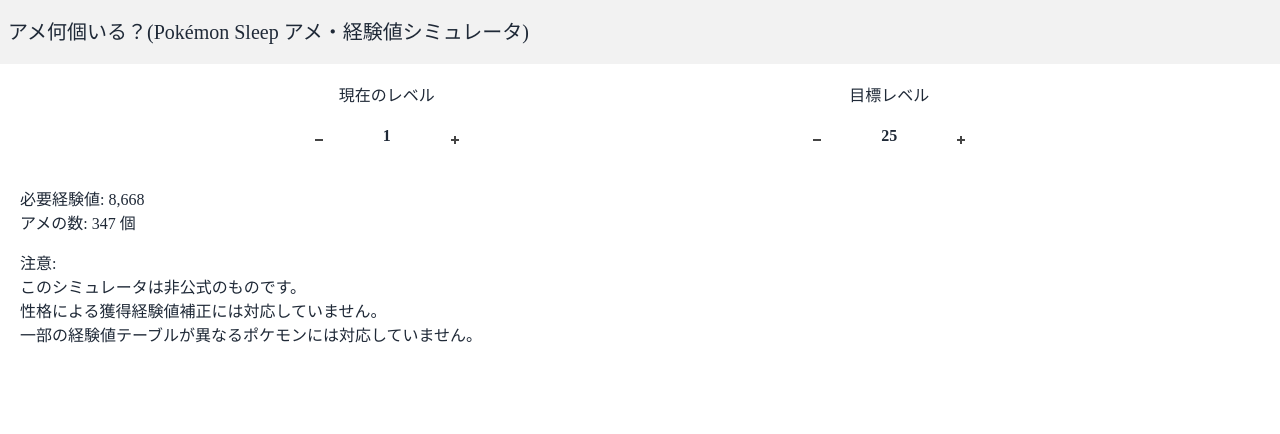
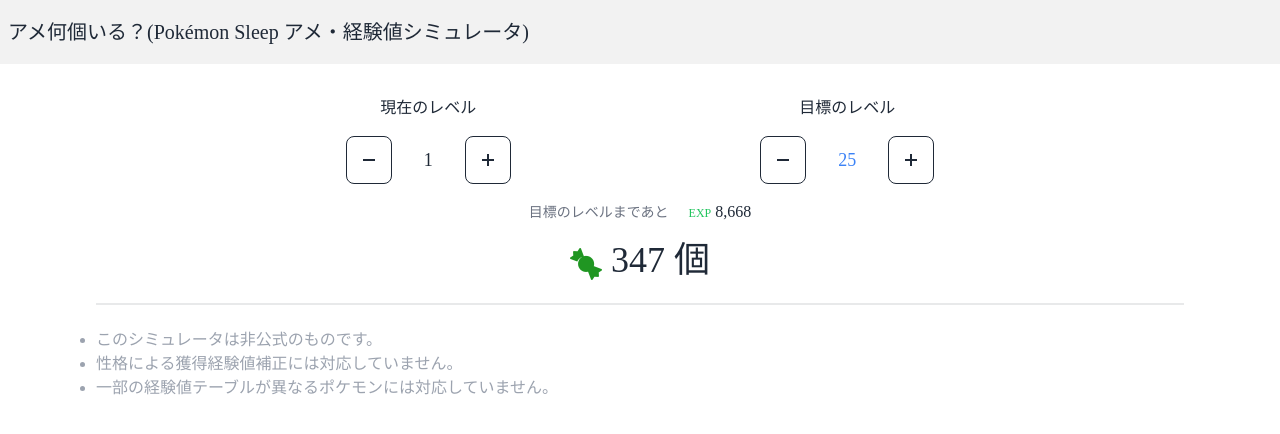
Before and after one commit to Kerusu-1984/pokemon-sleep-calc-required-candy, a SvelteKit app: page / in a window 1280 px wide. Shown: the top 434 px of the page. Built offline with nearby package versions, Linux system fonts and the light colour scheme; a web font is replaced by a local one.

Commit message:
見た目変更

```diff
--- a/src/routes/+layout.svelte
+++ b/src/routes/+layout.svelte
@@ -6,7 +6,7 @@
 	<div class="navbar bg-base-200">
 		<a href="/" class="text-xl"> アメ何個いる？(Pokémon Sleep アメ・経験値シミュレータ)</a>
 	</div>
-	<div class="w-full p-5">
+	<div class="max-w-6xl mx-auto p-4 sm:p-6 md:p-8">
 		<slot />
 	</div>
 </div>
--- a/src/routes/+page.svelte
+++ b/src/routes/+page.svelte
@@ -1,5 +1,6 @@
 <script lang="ts">
 	import { calcRequiredExp, calcRequiredCandy } from '$lib/index';
+	import LevelInput from './LevelInput.svelte';
 	const minLevel = 1;
 	const maxLevel = 30;
 	let currentLevel = 1;
@@ -8,112 +9,26 @@
 	$: requiredCandy = calcRequiredCandy(requiredExp);
 </script>
 
-<div class="input-level">
+<div class="flex justify-evenly">
+	<LevelInput title="現在のレベル" bind:value={currentLevel} />
+	<LevelInput title="目標のレベル" bind:value={targetLevel} />
+</div>
+<div class="text-center">
 	<div>
-		<h2>現在のレベル</h2>
-		<div class="counter">
-			<button
-				on:click={() => {
-					if (currentLevel > minLevel) currentLevel -= 1;
-				}}
-			>
-				<svg aria-hidden="true" viewBox="0 0 1 1">
-					<path d="M0,0.5 L1,0.5" />
-				</svg>
-			</button>
-			<p>{currentLevel}</p>
-			<button
-				on:click={() => {
-					if (currentLevel < maxLevel) currentLevel += 1;
-				}}
-			>
-				<svg aria-hidden="true" viewBox="0 0 1 1">
-					<path d="M0,0.5 L1,0.5 M0.5,0 L0.5,1" />
-				</svg>
-			</button>
-		</div>
+		<span class="text-sm mr-4 text-gray-500">目標のレベルまであと</span>
+		<span class="text-xs text-green-500">EXP</span>
+		{requiredExp.toLocaleString()}
 	</div>
-	<div>
-		<h2>目標レベル</h2>
-		<div class="counter">
-			<button
-				on:click={() => {
-					if (targetLevel > minLevel) targetLevel -= 1;
-				}}
-			>
-				<svg aria-hidden="true" viewBox="0 0 1 1">
-					<path d="M0,0.5 L1,0.5" />
-				</svg>
-			</button>
-			<p>{targetLevel}</p>
-			<button
-				on:click={() => {
-					if (targetLevel < maxLevel) targetLevel += 1;
-				}}
-			>
-				<svg aria-hidden="true" viewBox="0 0 1 1">
-					<path d="M0,0.5 L1,0.5 M0.5,0 L0.5,1" />
-				</svg>
-			</button>
-		</div>
+	<div class="text-4xl mt-4">
+		<img src="/favicon.png" alt="アメ" class="w-8 h-8 inline-block" />
+		{requiredCandy} 個
 	</div>
 </div>
-<div class="calc-result">
-	<div>必要経験値: {requiredExp.toLocaleString()}</div>
-	<div>アメの数: {requiredCandy} 個</div>
-</div>
-<div>
-	<h2>注意:</h2>
-	<ul>
+<div class="divider" />
+<div class="text-gray-400">
+	<ul class="list-disc">
 		<li>このシミュレータは非公式のものです。</li>
 		<li>性格による獲得経験値補正には対応していません。</li>
 		<li>一部の経験値テーブルが異なるポケモンには対応していません。</li>
 	</ul>
 </div>
-
-<style>
-	.input-level {
-		display: flex;
-		justify-content: space-evenly;
-	}
-
-	.input-level h2 {
-		text-align: center;
-	}
-
-	.counter {
-		display: flex;
-		margin: 1rem 0;
-	}
-
-	.counter p {
-		font-weight: bold;
-	}
-
-	.counter button {
-		width: 2em;
-		padding: 0;
-		display: flex;
-		align-items: center;
-		justify-content: center;
-		border: 0;
-		background-color: transparent;
-		touch-action: manipulation;
-		font-size: 4rem;
-	}
-
-	svg {
-		width: 25%;
-		height: 25%;
-	}
-
-	path {
-		vector-effect: non-scaling-stroke;
-		stroke-width: 2px;
-		stroke: #444;
-	}
-
-	.calc-result {
-		padding: 1rem 0;
-	}
-</style>
--- /dev/null
+++ b/src/routes/LevelInput.svelte
@@ -0,0 +1,52 @@
+<script lang="ts">
+	const MAX_LEVEL = 30;
+	const MIN_LEVEL = 1;
+	export let value: number;
+	export let title: string;
+</script>
+
+<div class="max-w-sm">
+	<div class="text-center">{title}</div>
+	<div class="flex my-4 justify-center">
+		<button
+			class="btn btn-outline btn-sm md:btn-md"
+			on:click={() => {
+				if (value > MIN_LEVEL) value -= 1;
+			}}
+		>
+			<svg class="w-3 h-3" aria-hidden="true" viewBox="0 0 1 1" fill="none">
+				<path d="M0,0.5 L1,0.5" />
+			</svg>
+		</button>
+		{#if title === '目標のレベル'}
+			<p class="mx-4 md:mx-8 md:text-lg my-auto text-blue-500">{value}</p>
+		{:else}
+			<p class="mx-4 md:mx-8 md:text-lg my-auto">{value}</p>
+		{/if}
+		<button
+			class="btn btn-outline btn-sm md:btn-md"
+			on:click={() => {
+				if (value < MAX_LEVEL) value += 1;
+			}}
+		>
+			<svg class="w-3 h-3" aria-hidden="true" viewBox="0 0 1 1" fill="none">
+				<path d="M0,0.5 L1,0.5 M0.5,0 L0.5,1" />
+			</svg>
+		</button>
+	</div>
+</div>
+
+<style>
+	path {
+		vector-effect: non-scaling-stroke;
+		stroke-width: 2px;
+		stroke: currentColor;
+	}
+
+	button {
+		display: flex;
+		align-items: center;
+		justify-content: center;
+		touch-action: manipulation;
+	}
+</style>
```
